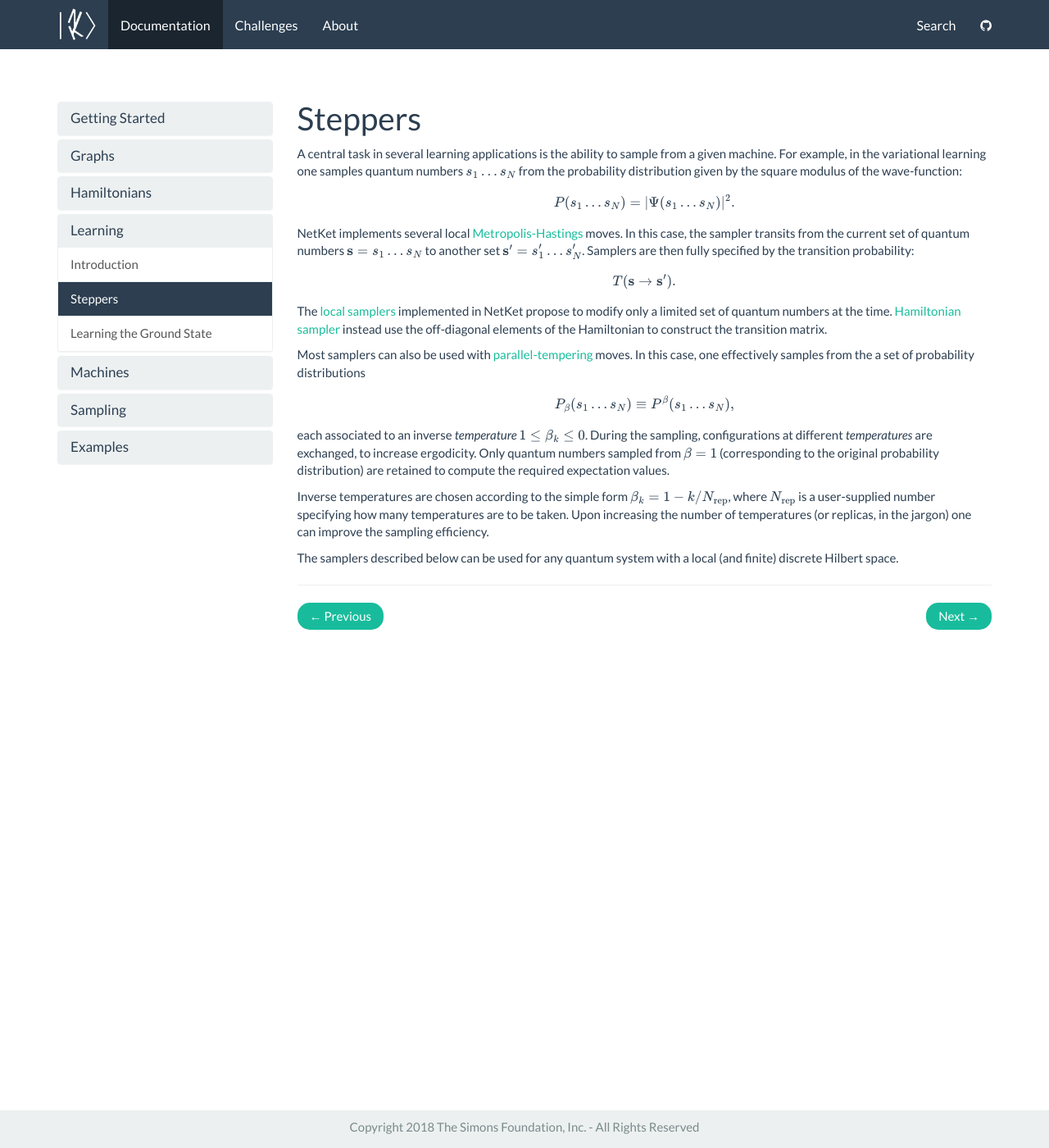
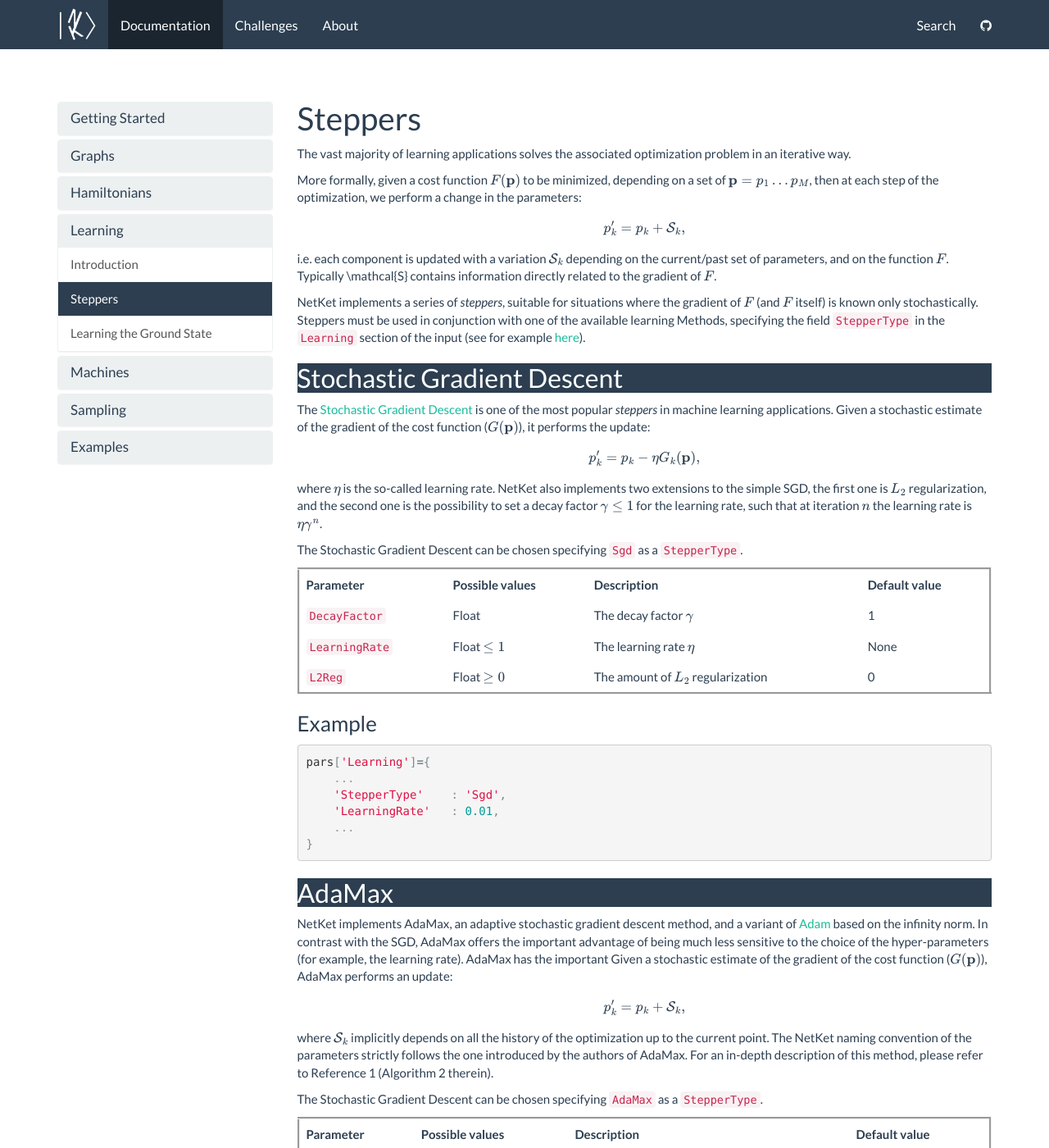
Before and after one commit to netket/netket-website, a Jekyll site: the page built from _docs/learning/steppers.md, in a window 1280 px wide and 1400 px high. Shown: the whole window at 82% size. Built offline with Jekyll 4.4.1, drawn with Linux system fonts in a browser that asks for light colours; nearby versions of some CDN libraries; formulas are drawn with MathJax 3; some of the changed text lies outside the part shown.

Commit message:
Ising and steppers

````diff
--- a/_docs/learning/steppers.md
+++ b/_docs/learning/steppers.md
@@ -3,36 +3,90 @@ title: Steppers
 permalink: /docs/steppers/
 ---
 
-A central task in several learning applications is the ability to sample from a given machine.
-For example, in the variational learning one samples quantum numbers $$ s_1\dots s_N $$
-from the probability distribution given by the square modulus of the wave-function:
+The vast majority of learning applications solves the associated optimization problem in an iterative way.
+
+More formally, given a cost function $$ F(\mathbf{p}) $$ to be minimized, depending on a set of $$ \mathbf{p} = p_1 \dots p_M $$,
+then at each step of the optimization, we perform a change in the parameters:
 
 $$
-P(s_1\dots s_N) = |\Psi(s_1\dots s_N) | ^2.
+p^\prime_k = p_k + \mathcal{S}_k,
 $$
 
+i.e. each component is updated with a variation $$ \mathcal{S}_k $$ depending on the current/past set of parameters, and on the function $$ F $$.
+Typically \mathcal{S} contains information directly related to the gradient of $$ F $$.
 
-NetKet implements several local [Metropolis-Hastings](https://en.wikipedia.org/wiki/Metropolis–Hastings_algorithm) moves.
-In this case, the sampler transits from the current set of quantum numbers $$ \mathbf{s} = s_1 \dots s_N $$ to another set $$ \mathbf{s^\prime} = s^\prime_1 \dots s^\prime_N $$. Samplers are then fully specified by the transition probability:
+NetKet implements a series of *steppers*, suitable for situations where the gradient of $$ F $$ (and $$ F $$ itself) is known only stochastically.
+Steppers must be used in conjunction with one of the available learning Methods, specifying the field `StepperType` in the `Learning` section of the input (see for example [here](../stochastic_reconfiguration/)).
+
+
+<h2 class="bg-primary">Stochastic Gradient Descent</h2>
+
+The [Stochastic Gradient Descent](https://en.wikipedia.org/wiki/Stochastic_gradient_descent) is one of the most popular *steppers* in machine learning applications.
+Given a stochastic estimate of the gradient of the cost function ($$ G(\mathbf{p}) $$), it performs the update:
 
 $$
-T( \mathbf{s} \rightarrow \mathbf{s}^\prime) .
+p^\prime_k = p_k -\eta G_k(\mathbf{p}),
 $$
 
-The [local samplers](../metropolis_local/) implemented in NetKet propose to modify only a limited set of quantum numbers at the time. [Hamiltonian sampler](../metropolis_hamiltonian/) instead use the off-diagonal elements of the Hamiltonian to construct the transition matrix.
+where $$ \eta $$ is the so-called learning rate. NetKet also implements two extensions to the simple SGD, the first one is $$ L_2 $$ regularization,
+and the second one is the possibility to set a decay factor $$ \gamma \leq 1 $$ for the learning rate, such that at iteration $$ n $$ the learning rate is $$ \eta \gamma^n $$.
 
-Most samplers can also be used with [parallel-tempering](https://en.wikipedia.org/wiki/Parallel_tempering) moves. In this case, one effectively samples from the a set of probability distributions
+The Stochastic Gradient Descent can be chosen specifying `Sgd` as a `StepperType`.
+
+|---
+| Parameter | Possible values | Description | Default value |
+|-|-|-|-
+| `DecayFactor` | Float |  The decay factor $$ \gamma $$  | 1 |
+| `LearningRate` | Float $$ \leq 1 $$ |  The learning rate $$ \eta $$  | None |
+| `L2Reg` | Float $$ \geq 0 $$ |  The amount of $$ L_2 $$ regularization  | 0 |
+|===
+
+
+### Example
+```python
+pars['Learning']={
+    ...
+    'StepperType'    : 'Sgd',
+    'LearningRate'   : 0.01,
+    ...
+}
+```
+
+<h2 class="bg-primary">AdaMax</h2>
+
+NetKet implements AdaMax, an adaptive stochastic gradient descent method, and a variant of [Adam](https://arxiv.org/pdf/1412.6980.pdf) based on the infinity norm.
+In contrast with the SGD, AdaMax offers the important advantage of being much less sensitive to the choice of the hyper-parameters (for example, the learning rate).
+AdaMax has the important
+Given a stochastic estimate of the gradient of the cost function ($$ G(\mathbf{p}) $$), AdaMax performs an update:
 
 $$
-P_\beta(s_1\dots s_N) \equiv P^\beta(s_1\dots s_N),
+p^\prime_k = p_k + \mathcal{S}_k,
 $$
 
-each associated to an inverse *temperature* $$ 1 \leq \beta_k \leq 0 $$. During the sampling, configurations at different
-*temperatures* are exchanged, to increase ergodicity. Only quantum numbers sampled from $$ \beta =1 $$ (corresponding to the original probability distribution) are retained
-to compute the required expectation values.
+where $$ \mathcal{S}_k $$ implicitly depends on all the history of the optimization up to the current point.
+The NetKet naming convention of the parameters strictly follows the one introduced by the authors of AdaMax.
+For an in-depth description of this method, please refer to Reference 1 (Algorithm 2 therein).
 
-Inverse temperatures are chosen according to the simple form $$ \beta_k = 1 - k/N_{\mathrm{rep}} $$,
-where $$ N_{\mathrm{rep}} $$ is a user-supplied number specifying how many temperatures are to be taken.
-Upon increasing the number of temperatures (or replicas, in the jargon) one can improve the sampling efficiency.
+The Stochastic Gradient Descent can be chosen specifying `AdaMax` as a `StepperType`.
 
-The samplers described below can be used for any quantum system with a local (and finite) discrete Hilbert space.
+|---
+| Parameter | Possible values | Description | Default value |
+|-|-|-|-
+| `Alpha` | Float |  The step size  | 0.001 |
+| `Beta1` | Float $$ \in [0,1] $$ | First exponential decay rate | 0.9 |
+| `Beta2` | Float $$ \in [0,1] $$ |  Second exponential decay rate | 0.999 |
+|===
+
+### Example
+```python
+pars['Learning']={
+    ...
+    'StepperType'    : 'AdaMax',
+    'Alpha'   : 0.01,
+    ...
+}
+```
+
+## References
+---------------
+1. [Kingma, D., & Ba, J. (2015). Adam: a method for stochastic optimization](https://arxiv.org/pdf/1412.6980.pdf)
--- a/search.html
+++ b/search.html
@@ -1,5 +1,6 @@
 ---
 layout: search
+sectionid: search
 title: Search
 permalink: /search/
 ---
````
Also changed, not shown: _docs/examples/ising.md (+67 -20 lines), _docs/machines/rbm.md (+3 -2 lines), _docs/sampling/introduction.md (line endings or trailing spaces), img/ising.png (added).
